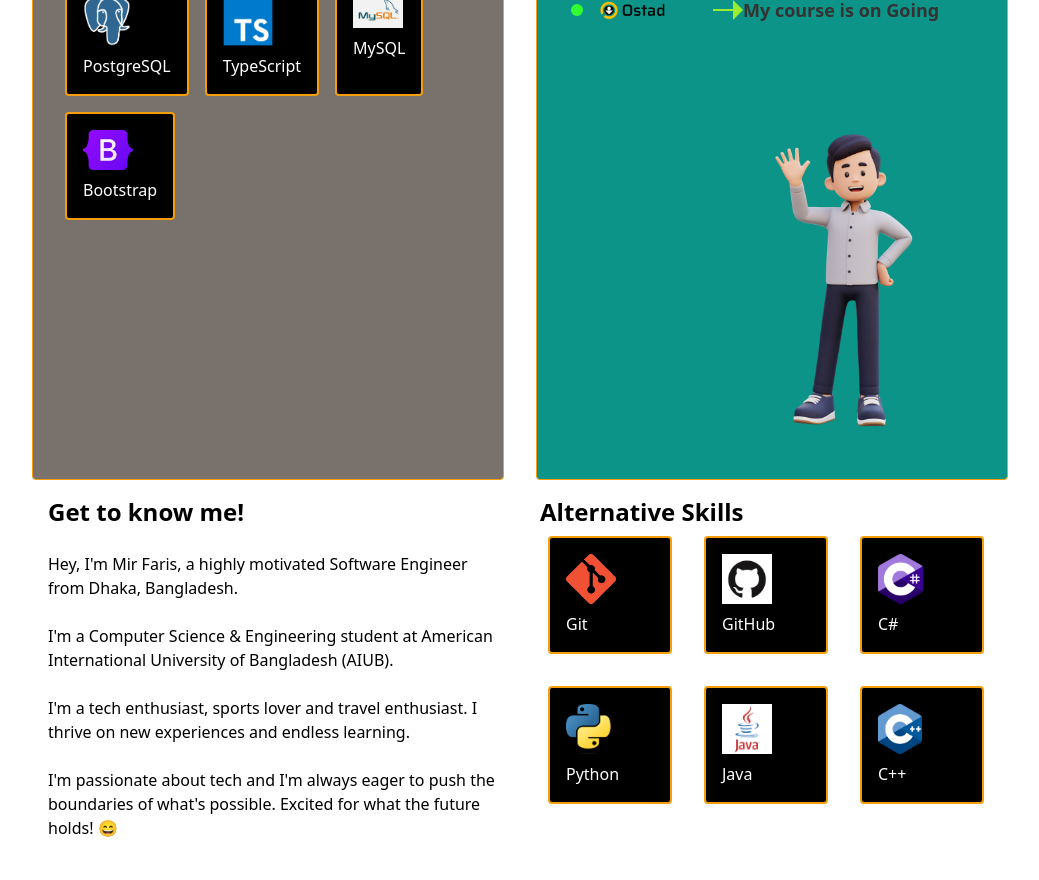
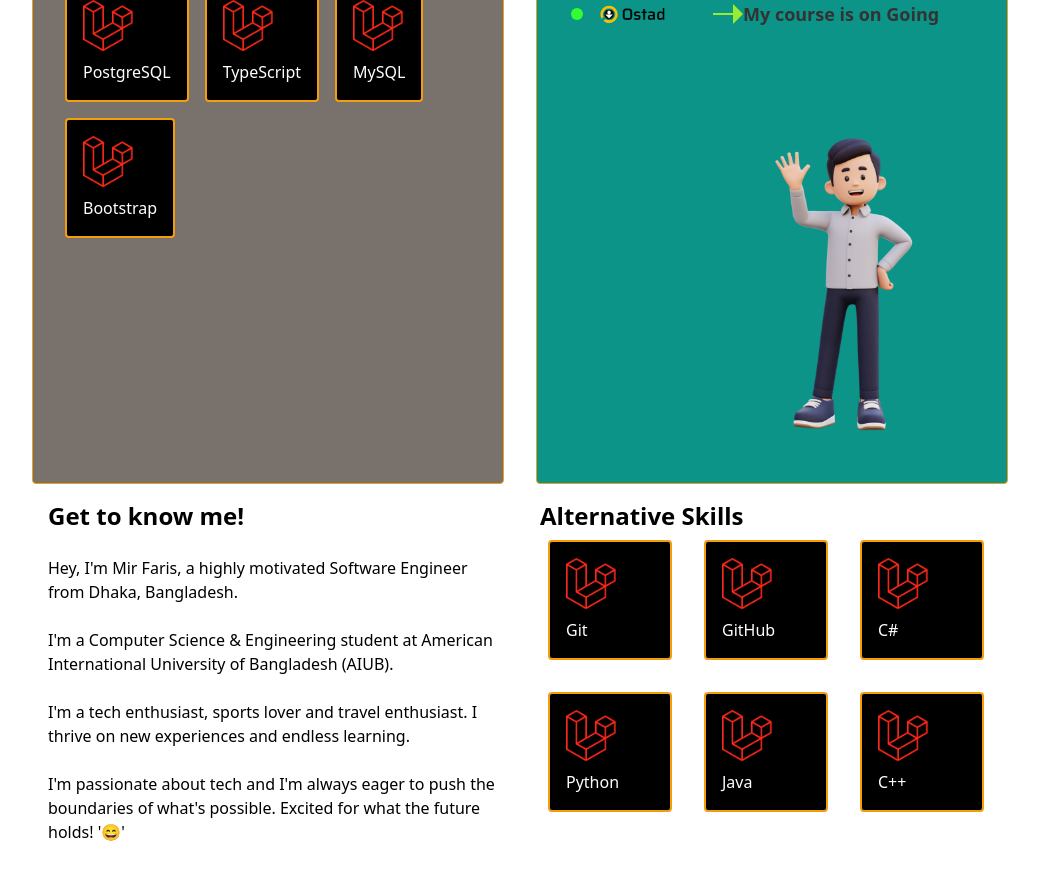
Before and after one commit to FarisHollow/Portfolio-NextJs, a Next.js app: page / in a window 1280 px wide. Shown: the part 1340-2220 px from the top of the page, without its empty margins (120-1159 px from the left). Built offline with nearby package versions, Linux system fonts and the light colour scheme.

Commit message:
Fixed it

```diff
--- a/components/AboutSection.tsx
+++ b/components/AboutSection.tsx
@@ -41,7 +41,7 @@ interface SkillBoxProps {
 
 const SkillBox: React.FC<SkillBoxProps> = ({ skill, isDarkMode, logo }) => (
   <div className={`jump-on-hover bg-black p-4 rounded m-2 text-white border-2 border-amber-500 ${isDarkMode ? 'text-white' : 'text-gray-700'}`}>
-    <img src={logo} alt={skill} className="mb-2" style={{ maxWidth: "50px", maxHeight: "50px" }} />
+<Image src="/Laravel.png" alt="Laravel" width={50} height={50} className="mb-2" />
     {skill}
   </div>
 );
@@ -127,8 +127,9 @@ const AboutSection = () => {
                 </p>
                 <br />
                 <p>
-                  I'm passionate about tech and I'm always eager to push the boundaries of what's possible. Excited for what the future holds! 😄
-                </p>
+  I'm passionate about tech and I'm always eager to push the boundaries of what's possible. Excited for what the future holds! &apos;😄&apos;
+</p>
+
 
           </div>
           <div className="text-center md:w-1/2 md:text-left">
```
